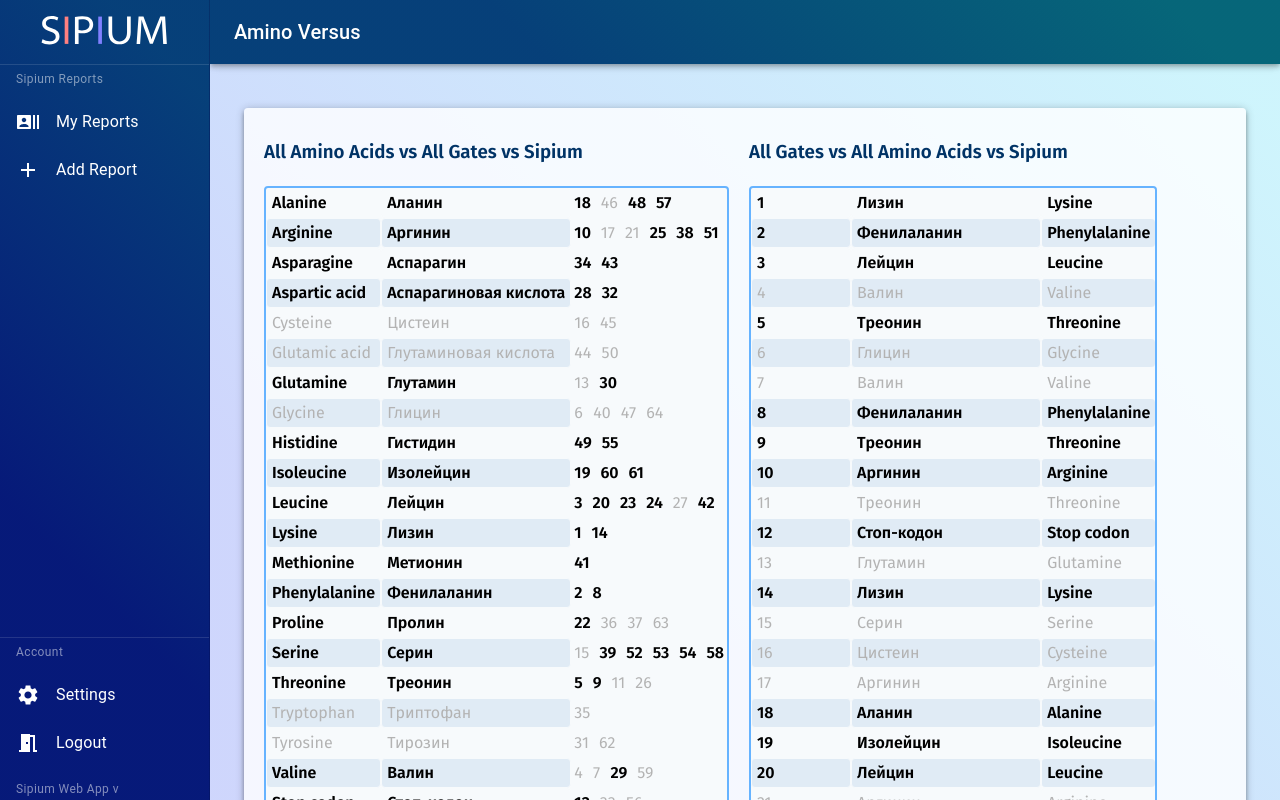
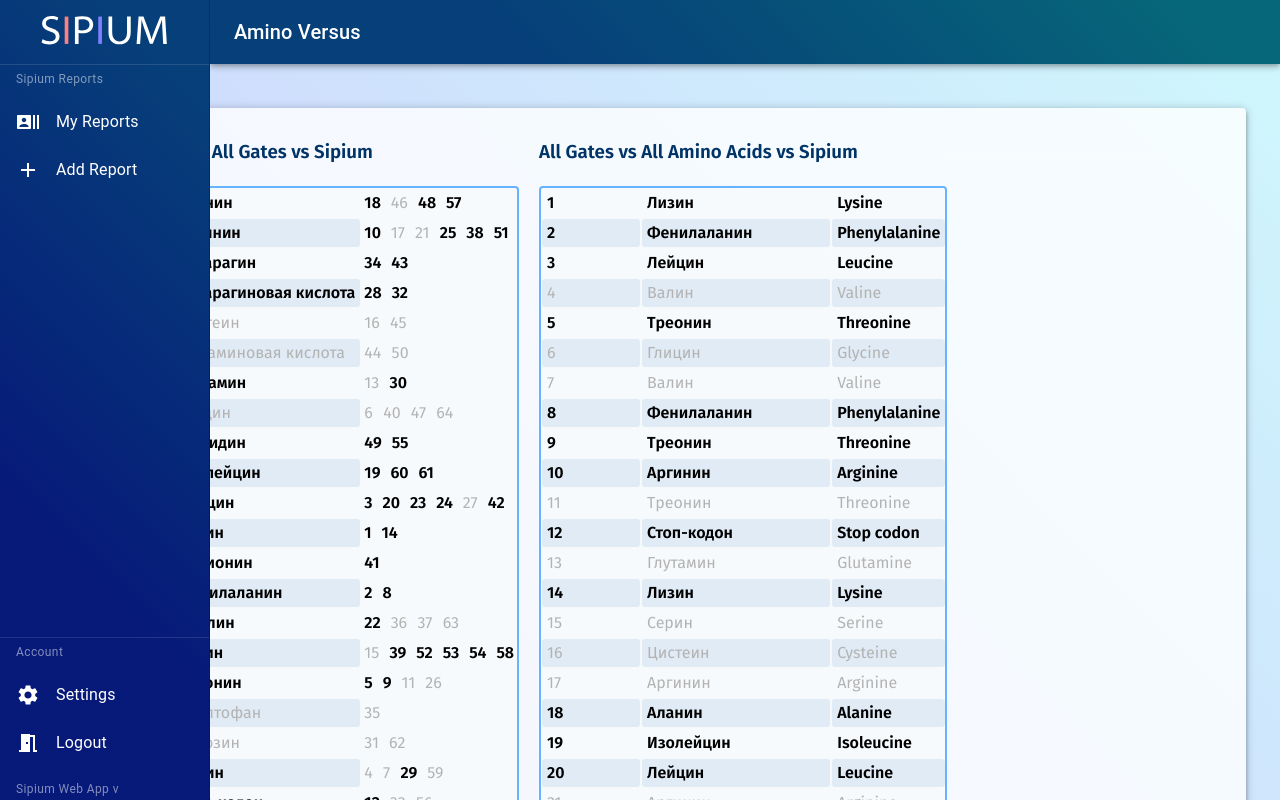
Before and after one commit to vybornyj/sipium-web-app, a Next.js app: page /my/admin/dev/amino-versus in a window 1280 px wide. Shown: the top 800 px of the page. Built offline with nearby package versions, Linux system fonts and the light colour scheme; no server answers.

Commit message:
hdred-2020-10-24-2

```diff
--- a/src/components/templates/template-user/TemplateUser.tsx
+++ b/src/components/templates/template-user/TemplateUser.tsx
@@ -79,7 +79,7 @@ export const TemplateUser: FunctionComponent<Props> = ({ title, description, use
     <>
       <TemplateHead title={title} description={description} />
 
-      <div className='template'>
+      <div className='flex'>
         <AppBar position='fixed' className={clsx(classes.appBar)}>
           <Toolbar>
             <IconButton
@@ -139,9 +139,6 @@ export const TemplateUser: FunctionComponent<Props> = ({ title, description, use
 
       <style jsx>{
         /* language=CSS */ `
-          .template {
-            display: flex;
-          }
           main {
             max-width: 1400px;
             margin: auto;
```
Also changed, not shown: package.json (+7 -7 lines).
